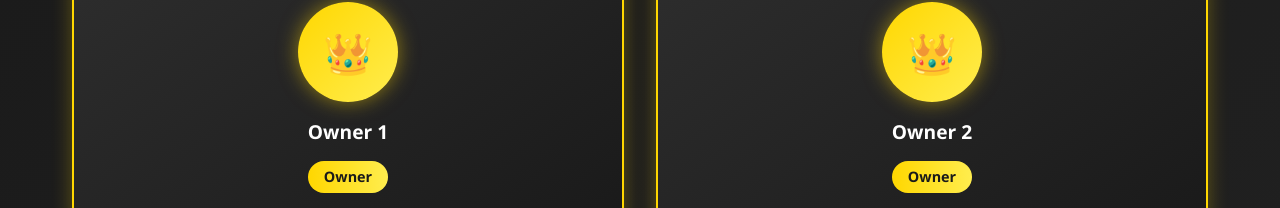
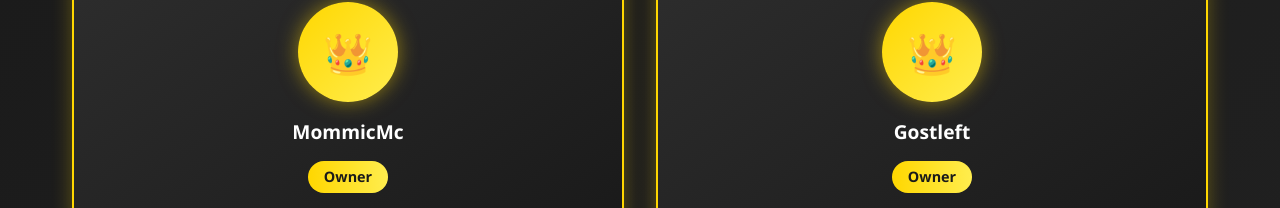
Before and after one commit to Mommic/Buildattack, a plain HTML site: page index.html in a window 1280 px wide. Both pictures are taken after a click on the link "Team". Shown: the part 343-551 px from the top of the page. Drawn offline with Linux system fonts and the light colour scheme.

Commit message:
Update index.html

```diff
--- a/index.html
+++ b/index.html
@@ -464,12 +464,12 @@
             <div class="team-grid">
                 <div class="team-card owner">
                     <div class="team-avatar">👑</div>
-                    <h3>Owner 1</h3>
+                    <h3>MommicMc</h3>
                     <p class="rank-badge owner-badge">Owner</p>
                 </div>
                 <div class="team-card owner">
                     <div class="team-avatar">👑</div>
-                    <h3>Owner 2</h3>
+                    <h3>Gostleft</h3>
                     <p class="rank-badge owner-badge">Owner</p>
                 </div>
             </div>
```
